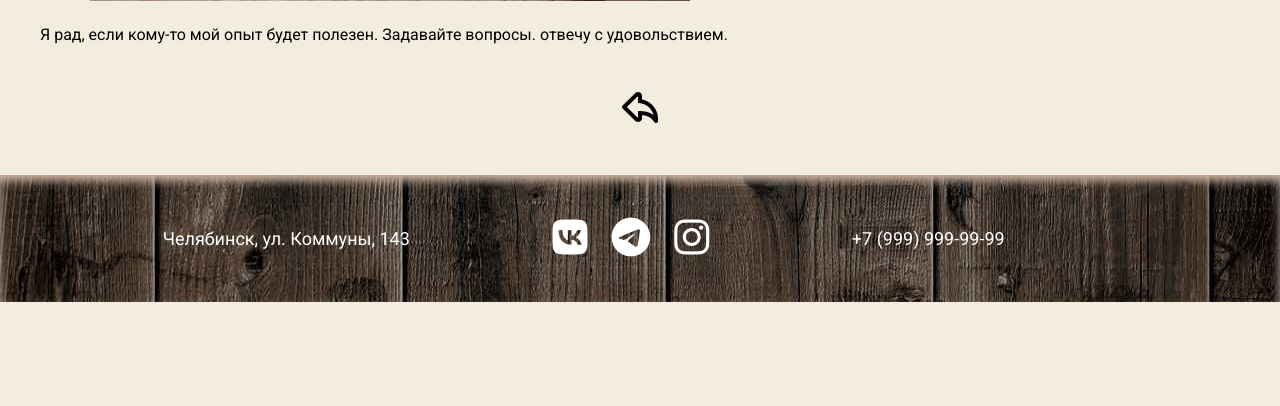
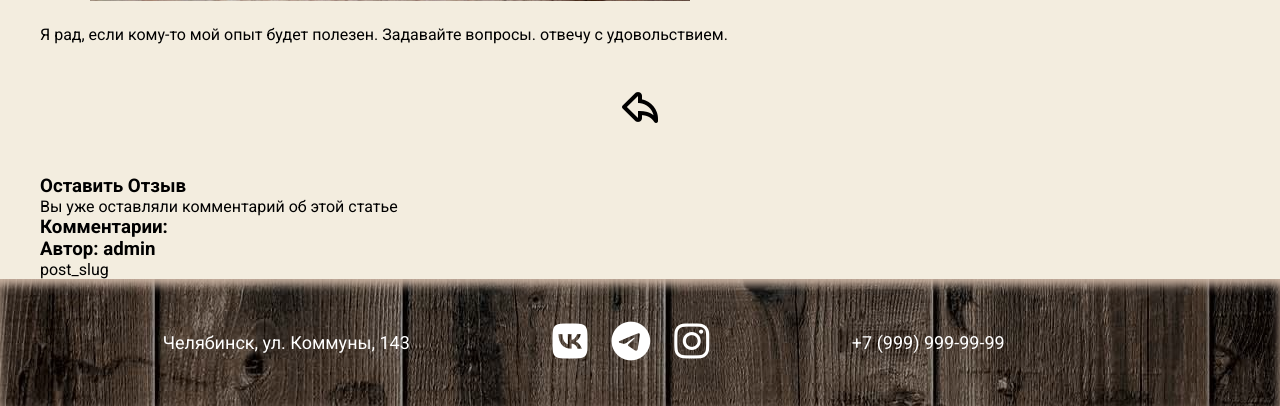
Before and after one commit to VyacheslavVS74/Project-thisis, a Django app: a page that uses project/blog/templates/blog/post.html in a window 1280 px wide. Shown: the part 3250-3656 px from the top of the page. Before the commit the page ends 3552 px from the top, so only its background shows below. Run offline with Django 4.2, Linux system fonts and the light colour scheme; a user stored in the database is signed in; data comes from the database, SQL or seed files in the repository; both versions use the stored data as it was after the commit; some libraries are stand-ins or nearby versions.

Commit message:
comments 11.06.2023

```diff
--- a/project/blog/admin.py
+++ b/project/blog/admin.py
@@ -1,5 +1,5 @@
 from django.contrib import admin
-from .models import Blog, Category
+from .models import Blog, Category, Review
 from ckeditor_uploader.widgets import CKEditorUploadingWidget
 from django import forms
 from django.utils.safestring import mark_safe
@@ -41,6 +41,8 @@ class CategoryAdmin(admin.ModelAdmin):
 
 admin.site.register(Blog, BlogAdmin)
 admin.site.register(Category, CategoryAdmin)
+admin.site.register(Review)
+
 
 admin.site.site_title = 'Админ панель ProMast'
 admin.site.site_header = 'Админ панель ProMast'
--- /dev/null
+++ b/project/blog/forms.py
@@ -0,0 +1,12 @@
+from .models import Review
+from django.forms import ModelForm
+from django import forms
+
+
+class ReviewForm(ModelForm):
+    class Meta:
+        model = Review
+        fields = ['text']
+        labels = {
+            'text': 'Добавьте комментарий'
+        }
--- a/project/blog/models.py
+++ b/project/blog/models.py
@@ -1,3 +1,4 @@
+from django.contrib.auth.models import User
 from django.db import models
 from django.urls import reverse
 
@@ -23,6 +24,10 @@ class Blog(models.Model):
         verbose_name_plural = "Новости"
         ordering = ['-time_created']
 
+    def reviewers(self):
+        queryset = self.review_set.all().values_list('owner__id', flat=True)
+        return queryset
+
 
 class Category(models.Model):
     name = models.CharField(max_length=255, verbose_name='Категория')
@@ -37,3 +42,16 @@ class Category(models.Model):
     class Meta:
         verbose_name = "Категорию"
         verbose_name_plural = "Категории"
+
+
+class Review(models.Model):
+    owner = models.ForeignKey(User, on_delete=models.CASCADE, null=True, verbose_name='Пользователь')
+    post = models.ForeignKey(Blog, on_delete=models.CASCADE, verbose_name='Пост')
+    text = models.TextField(null=False, blank=False, verbose_name='Комментарий')
+    created = models.DateTimeField(auto_now_add=True, verbose_name='Дата комментария')
+
+    def __str__(self):
+        return self.text
+
+    class Meta:
+        unique_together = [['owner', 'post']]
--- a/project/blog/templates/blog/post.html
+++ b/project/blog/templates/blog/post.html
@@ -14,7 +14,45 @@
     </div>
 </div>
 
+<div class="comments">
+    <div class="container">
+        <h3>Оставить Отзыв</h3>
 
+        {% if request.user.id in post.reviewers %}
+        <p>Вы уже оставляли комментарий об этой статье</p>
+
+        {% elif request.user.is_authenticated %}
+        <form action="{% url 'post' post.slug %}" method="post" class="form__comments">
+            {% csrf_token %}
+            <div class="field__comments">
+            {% for field in form %}
+                <label>{{ field.label }}</label>
+                {{ field }}
+            </div>
+            {% endfor %}
+            <input type="submit" value="Отправить">
+        </form>
+
+        {% else %}
+        <a href="{% url 'login' %}">Пожалуйста, войдите, чтобы оставить отзыв</a>
+        {% endif %}
+
+
+        <div class="comment__list">
+            <h3>Комментарии:</h3>
+            {% for review in post.review_set.all %}
+            <div class="comment">
+                <h3>Автор: {{ review.owner }}</h3>
+                <p class="comment__info">
+                    {{ review.text|linebreaksbr }}
+                </p>
+            </div>
+            {% endfor %}
+        </div>
+
+    </div>
+
+</div>
 
 
 {% endblock %}
--- a/project/blog/views.py
+++ b/project/blog/views.py
@@ -1,7 +1,9 @@
 # from django.views.generic import ListView, DetailView, FormView
 # from .utils import *
+from django.contrib import messages
+from django.shortcuts import render, get_object_or_404, redirect
 
-from django.shortcuts import render, get_object_or_404
+from .forms import ReviewForm
 from .models import Blog
 from .utils import paginate_blogs
 
@@ -32,10 +34,22 @@ def blog_home(request):
 
 
 def show_post(request, post_slug):
-    post = get_object_or_404(Blog, slug=post_slug)
+    post = Blog.objects.get(slug=post_slug)
+    form = ReviewForm()
+
+    if request.method == 'POST':
+        form = ReviewForm(request.POST)
+        review = form.save(commit=False)
+        review.post = post
+        review.owner = request.user
+        review.save()
+        messages.success(request, 'Ваш отзыв добавлен')
+        return redirect('post', post_slug=post.slug)
+
     context = {
         'post': post,
         'cat_selected': 1,
+        'form': form,
     }
     return render(request, 'blog/post.html', context)
 
--- a/project/static/css/style.css
+++ b/project/static/css/style.css
@@ -410,7 +410,7 @@ body.lock {
     background:
     linear-gradient(rgba(0, 0, 0, 0.4), rgba(0, 0, 0, 0.4)),
     url(../portfolio/fon1.jpg);
-    width: 100%;
+    max-width: 100%;
     box-shadow: inset 0 6px 10px #CDB6A4;
     /* z-index: -1; */
 
@@ -432,7 +432,7 @@ body.lock {
     align-items: center;
     justify-content:space-evenly;
     box-sizing: border-box;
-    padding: 40px auto;
+
 }
 .col-md-4 {
     padding: 10px;
```
Also changed, not shown: project/portfolio/static/css/style.css (+42 -28 lines), project/blog/migrations/0003_review.py (added), project/db.sqlite3.
